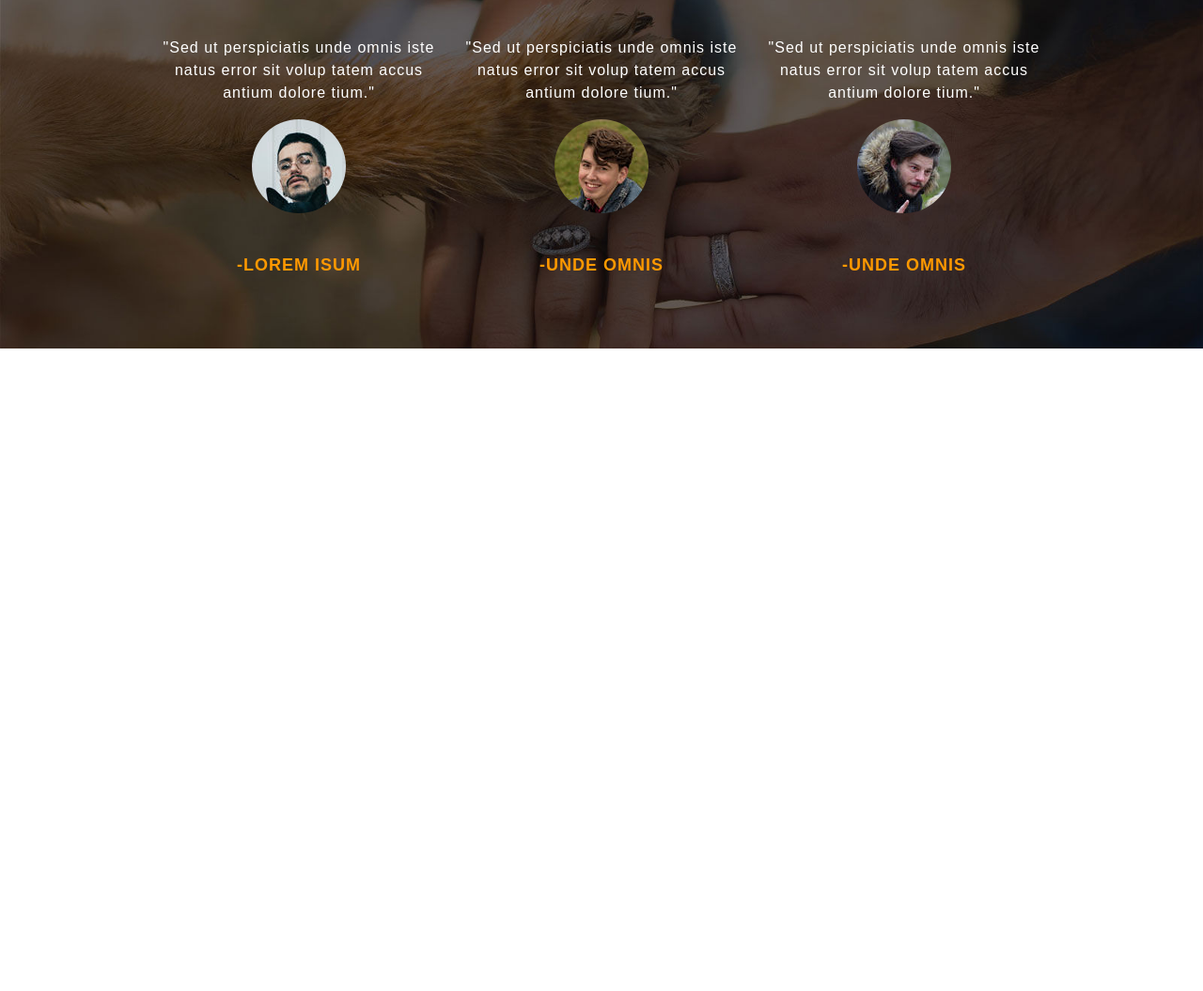
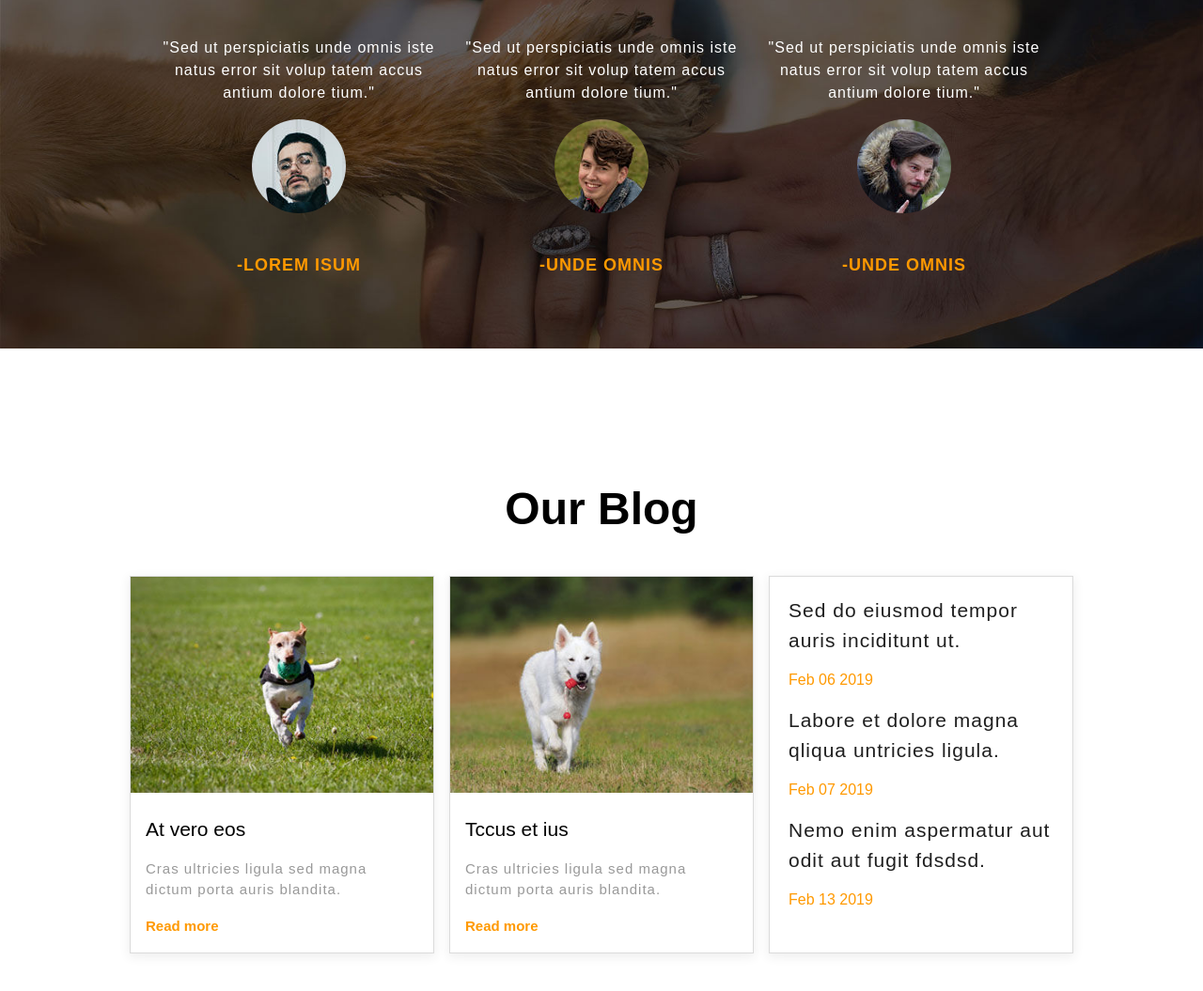
Before and after one commit to nc-hung/doghome-v3, a plain HTML site: page index.html in a window 1280 px wide. Shown: the part 4261-5316 px from the top of the page at 94% size. Before the commit the page ends 4632 px from the top, so only its background shows below. Drawn offline with Linux system fonts and the light colour scheme.

Commit message:
update #ourblog

```diff
--- a/css/style.css
+++ b/css/style.css
@@ -674,6 +674,9 @@ header nav ul li {
 }
 
 @media only screen and (max-width: 576px) {
+    #testimonials {
+        padding: 20px;
+    }
     #testimonials h2 {
         font-size: 35px;
     }
@@ -696,3 +699,113 @@ header nav ul li {
         margin: 4% 10% 0% 0%;
     }
 }
+
+
+/* ourblog */
+
+#ourblog {
+    padding: 100px;
+}
+
+#ourblog h2 {
+    margin: 35px 0;
+}
+
+#ourblog-content {
+    display: grid;
+    grid-template-columns: 30% 30% 30%;
+    grid-template-rows: auto;
+    grid-template-areas: "item1 item2 item3";
+    grid-gap: 1em;
+    justify-content: center;
+}
+
+#ourblog-content .shadow {
+    border: solid 1px rgb(219, 219, 219);
+    box-shadow: 0px 3px 10px 1px rgb(45 45 45 / 8%);
+}
+
+#ourblog-content img {
+    width: 100%;
+}
+
+#ourblog-content .item1 {
+    grid-area: item1;
+}
+
+#ourblog-content .item2 {
+    grid-area: item2;
+}
+
+#ourblog-content .it-content1 {
+    padding: 16px;
+}
+
+#ourblog-content .it-content1 h4 {
+    font-size: 21px;
+    font-weight: 400;
+    color: black;
+    margin-bottom: 15px;
+}
+
+#ourblog-content .it-content1 p {
+    letter-spacing: 1px;
+    font-size: 15px;
+    margin-bottom: 15px;
+}
+
+#ourblog-content .it-content1 a {
+    color: #ff9900;
+    text-decoration: none;
+    font-weight: 600;
+    font-size: 15px;
+}
+
+#ourblog-content .item3 {
+    grid-area: item3;
+    padding: 20px;
+}
+
+#ourblog-content .item3 h4 {
+    margin: 15px 0;
+    color: #ff9900;
+    font-weight: normal;
+}
+
+#ourblog-content .item3 p {
+    color: #1f1f1f;
+    font-size: 21px;
+    font-weight: 400;
+    transition: all 0.4s;
+}
+
+@media only screen and (max-width: 992px) {
+    #ourblog {
+        padding: 60px 10px 70px 10px;
+    }
+    #ourblog-content .it-content2 p {
+        font-size: 21px;
+    }
+}
+
+@media only screen and (max-width: 576px) {
+    #ourblog {
+        padding: 60px 20px 70px 20px;
+    }
+    #ourblog h2 {
+        font-size: 35px;
+        margin: -5px;
+    }
+    #ourblog-content {
+        /* display: grid; */
+        grid-template-columns: 100%;
+        grid-template-rows: auto;
+        grid-template-areas: "item1" " item2 " "item3";
+        grid-gap: 2em;
+        justify-content: center;
+        padding: 60px 20px 70px 20px;
+    }
+    #ourblog-content img {
+        border-radius: 1%;
+    }
+}
--- a/index.html
+++ b/index.html
@@ -211,6 +211,41 @@
         </div>
 
     </div>
+    <div id="ourblog">
+        <h2>Our Blog</h2>
+        <div id="ourblog-content">
+            <div class="item1 shadow">
+                <img src="./img/b1.jpg" alt="">
+                <div class="it-content1">
+                    <h4>At vero eos</h4>
+                    <p>Cras ultricies ligula sed magna dictum porta auris blandita.</p>
+                    <a href=""> Read more</a>
+                </div>
+            </div>
+            <div class="item2 shadow">
+                <img src="./img/b2.jpg" alt="">
+                <div class="it-content1">
+                    <h4>Tccus et ius</h4>
+                    <p>Cras ultricies ligula sed magna dictum porta auris blandita.</p>
+                    <a href=""> Read more</a>
+                </div>
+
+            </div>
+            <div class="item3 shadow it-content2 ">
+                <p>Sed do eiusmod tempor auris inciditunt ut.</p>
+                <h4 class="date">Feb 06 2019</h4>
+
+                <p>Labore et dolore magna qliqua untricies ligula.</p>
+                <h4 class="date">Feb 07 2019</h4>
+
+                <p>Nemo enim aspermatur aut odit aut fugit fdsdsd.</p>
+                <h4 class="date">Feb 13 2019</h4>
+
+
+            </div>
+        </div>
+
+    </div>
 </body>
 
 </html>
```
